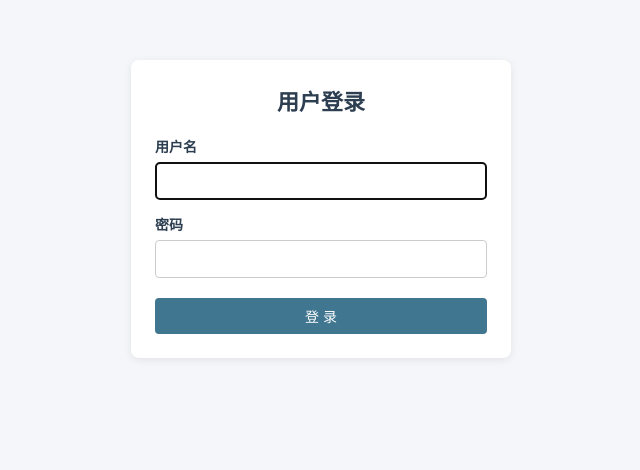
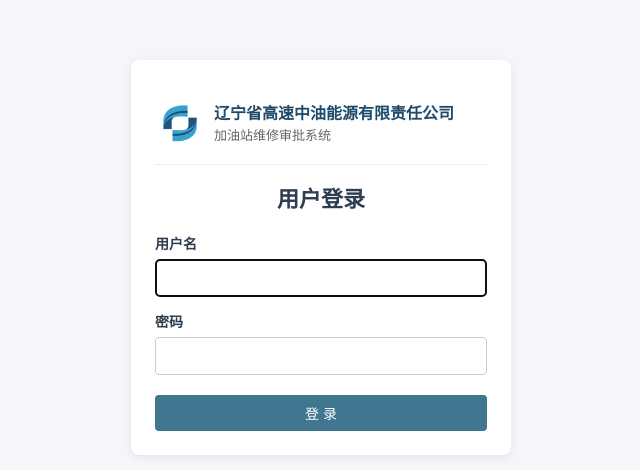
Before and after one commit to zheng-ai2026/repair_system, a Django app: page /login/ in a window 1280 px wide. Shown: the top 470 px of the page, without its empty margins (319-959 px from the left). Run offline with Django 5.2, Linux system fonts and the light colour scheme.

Commit message:
fix(登录页): 使用真实公司 Logo 并修正副标题文字

```diff
--- a/approvals/templates/registration/login.html
+++ b/approvals/templates/registration/login.html
@@ -1,8 +1,51 @@
 {% extends 'approvals/base.html' %}
+{% load static %}
 {% block title %}登录 - 加油站维修管理系统{% endblock %}
 {% block content %}
+<style>
+    /* 登录框顶部公司标志区域（仅作用于登录页，不影响其他页面） */
+    .login-brand {
+        display: flex;
+        align-items: center;
+        gap: 12px;
+        padding: 16px 0;
+        border-bottom: 1px solid #eee;
+        margin-bottom: 16px;
+    }
+    .login-brand-logo img {
+        height: 48px;
+        width: auto;
+        max-width: 120px;
+        display: block;
+        object-fit: contain;
+    }
+    .login-brand-text {
+        line-height: 1.4;
+    }
+    .login-brand-name {
+        font-size: 16px;
+        font-weight: bold;
+        color: #1e4b6b;
+        white-space: nowrap;
+    }
+    .login-brand-sub {
+        font-size: 13px;
+        color: #666;
+        margin-top: 2px;
+        white-space: nowrap;
+    }
+</style>
 <div style="max-width: 380px; margin: 60px auto;">
     <div class="card">
+        <div class="login-brand">
+            <div class="login-brand-logo">
+                <img src="{% static 'images/logo.png' %}" alt="公司标志">
+            </div>
+            <div class="login-brand-text">
+                <div class="login-brand-name">辽宁省高速中油能源有限责任公司</div>
+                <div class="login-brand-sub">加油站维修审批系统</div>
+            </div>
+        </div>
         <h1 style="text-align:center;">用户登录</h1>
         {% if form.errors %}
         <ul class="messages"><li class="error">用户名或密码错误，请重试。</li></ul>
```
Also changed, not shown: approvals/static/images/logo.png (added).
